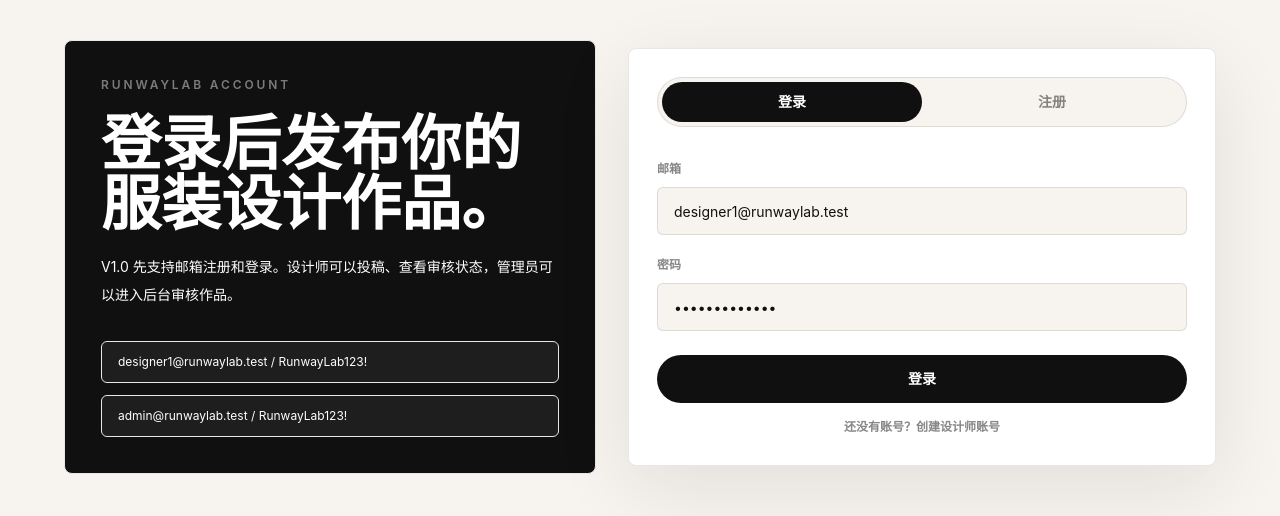
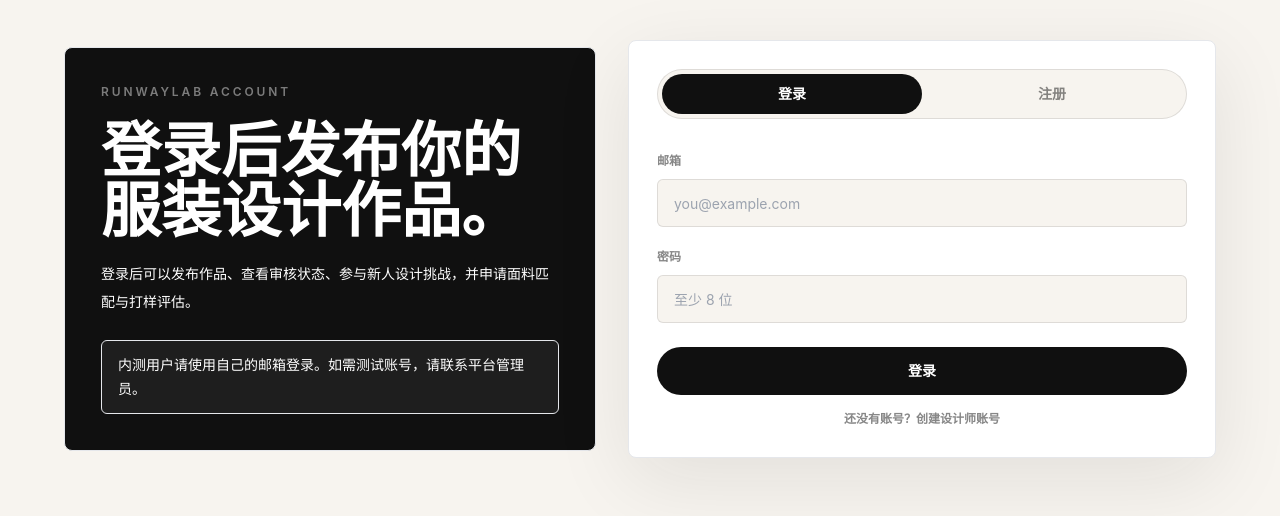
Before and after one commit to eric251058/runwaylab, a Next.js app: page /login in a window 1280 px wide. Shown: the top 516 px of the page. Built offline with nearby package versions, Linux system fonts and the light colour scheme.

Commit message:
remove public test credentials from login

```diff
--- a/src/app/admin/layout.tsx
+++ b/src/app/admin/layout.tsx
@@ -20,14 +20,14 @@
           <p className="text-xs font-semibold uppercase tracking-[0.2em] text-ink/35">403</p>
           <h1 className="mt-3 text-3xl font-semibold">你没有后台访问权限</h1>
           <p className="mt-4 text-sm leading-6 text-ink/58">
-            当前账号不是管理员账号。请使用 admin@runwaylab.test 登录后再进入作品审核后台。
+            当前账号不是管理员账号。请联系平台管理员开通权限，或切换到已授权的管理员账号。
           </p>
           <div className="mt-6 flex gap-3">
             <Link href="/me" className="rounded-full border border-black/10 px-5 py-2 text-sm font-semibold">
               返回我的页面
             </Link>
             <Link href="/login?next=/admin/works" className="rounded-full bg-ink px-5 py-2 text-sm font-semibold text-white">
-              切换管理员账号
+              切换账号
             </Link>
           </div>
         </div>
--- a/src/components/auth/LoginForm.tsx
+++ b/src/components/auth/LoginForm.tsx
@@ -12,18 +12,13 @@
   role: string;
 };
 
-const TEST_ACCOUNTS = [
-  "designer1@runwaylab.test / RunwayLab123!",
-  "admin@runwaylab.test / RunwayLab123!"
-];
-
 export function LoginForm() {
   const router = useRouter();
   const searchParams = useSearchParams();
   const [mode, setMode] = useState<Mode>("login");
-  const [email, setEmail] = useState("designer1@runwaylab.test");
+  const [email, setEmail] = useState("");
   const [nickname, setNickname] = useState("");
-  const [password, setPassword] = useState("RunwayLab123!");
+  const [password, setPassword] = useState("");
   const [message, setMessage] = useState("");
   const [loading, setLoading] = useState(false);
 
@@ -66,15 +61,11 @@
             登录后发布你的服装设计作品。
           </h1>
           <p className="mt-5 max-w-lg text-sm leading-7 text-white/68">
-            V1.0 先支持邮箱注册和登录。设计师可以投稿、查看审核状态，管理员可以进入后台审核作品。
+            登录后可以发布作品、查看审核状态、参与新人设计挑战，并申请面料匹配与打样评估。
           </p>
-          <div className="mt-8 grid gap-3 text-xs text-white/62">
-            {TEST_ACCOUNTS.map((account) => (
-              <div key={account} className="rounded-[6px] border border-white/12 bg-white/[0.06] px-4 py-3">
-                {account}
-              </div>
-            ))}
-          </div>
+          <p className="mt-6 rounded-[6px] border border-white/12 bg-white/[0.06] px-4 py-3 text-sm leading-6 text-white/68">
+            内测用户请使用自己的邮箱登录。如需测试账号，请联系平台管理员。
+          </p>
         </section>
 
         <form
@@ -131,7 +122,7 @@
                 type="email"
                 value={email}
                 onChange={(event) => setEmail(event.target.value)}
-                placeholder="designer1@runwaylab.test"
+                placeholder="you@example.com"
                 autoComplete="email"
                 className="mt-2 h-12 w-full rounded-[6px] border border-black/10 bg-paper px-4 text-sm outline-none transition focus:border-ink focus:bg-white"
                 required
```
